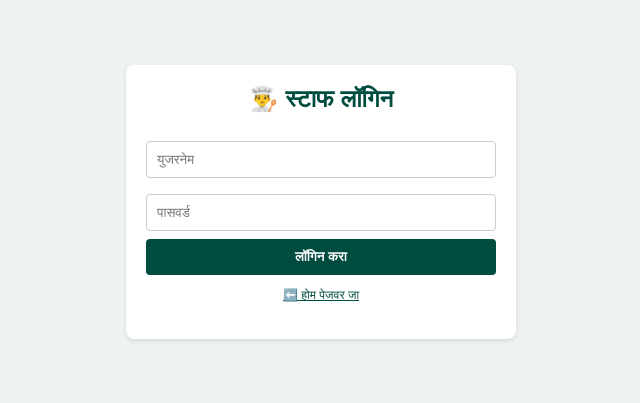
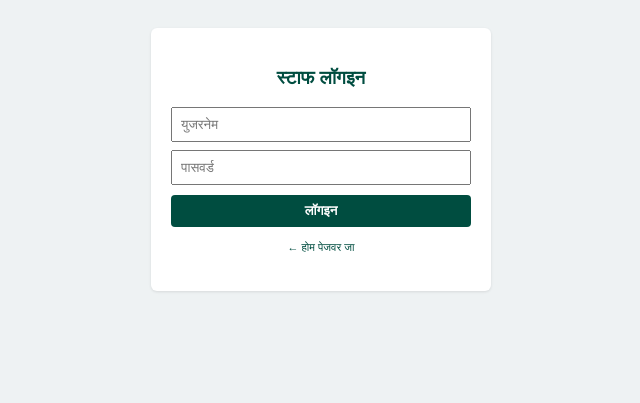
Before and after one commit to naturalkulfi1/south-pole-Natural-kulfi, a Flask app: page /staff/login in a window 1280 px wide. Shown: the top 403 px of the page, without its empty margins (319-959 px from the left). Run offline with Flask 3, Linux system fonts and the light colour scheme.

Commit message:
Update staff_login.html

```diff
--- a/templates/staff_login.html
+++ b/templates/staff_login.html
@@ -1,28 +1,16 @@
 <!DOCTYPE html>
 <html lang="mr">
-<head>
-    <meta charset="UTF-8">
-    <meta name="viewport" content="width=device-width, initial-scale=1.0">
-    <title>Staff Login - South Pole</title>
-    <style>
-        body { font-family: sans-serif; background: #eef2f3; margin: 0; padding: 15px; }
-        .box { background: white; max-width: 350px; margin: 50px auto; padding: 20px; border-radius: 8px; box-shadow: 0 2px 5px rgba(0,0,0,0.1); }
-        h2 { color: #004d40; text-align: center; margin-top: 0; }
-        input { width: 100%; padding: 10px; margin: 8px 0; border: 1px solid #ccc; border-radius: 4px; box-sizing: border-box; }
-        button { background: #004d40; color: white; border: none; padding: 10px; width: 100%; border-radius: 4px; font-weight: bold; cursor: pointer; }
-        .error { color: red; font-size: 12px; text-align: center; }
-    </style>
-</head>
-<body>
-    <div class="box">
-        <h2>👨‍🍳 स्टाफ लॉगिन</h2>
-        {% if error %}<p class="error">{{ error }}</p>{% endif %}
+<head><meta charset="UTF-8"><title>Staff Login</title></head>
+<body style="font-family:sans-serif; background:#eef2f3; padding:20px; text-align:center;">
+    <div style="background:white; max-width:300px; margin:auto; padding:20px; border-radius:6px; box-shadow:0 1px 3px rgba(0,0,0,0.1);">
+        <h3 style="color:#004d40;">स्टाफ लॉगइन</h3>
+        {% if error %}<p style="color:red; font-size:11px;">{{ error }}</p>{% endif %}
         <form method="POST">
-            <input type="text" name="username" placeholder="युजरनेम" required>
-            <input type="password" name="password" placeholder="पासवर्ड" required>
-            <button type="submit">लॉगिन करा</button>
+            <input type="text" name="username" placeholder="युजरनेम" required style="width:100%; padding:8px; margin-bottom:8px; box-sizing:border-box;">
+            <input type="password" name="password" placeholder="पासवर्ड" required style="width:100%; padding:8px; margin-bottom:10px; box-sizing:border-box;">
+            <button type="submit" style="background:#004d40; color:white; border:none; padding:8px 12px; width:100%; font-weight:bold; border-radius:4px;">लॉगइन</button>
         </form>
-        <p style="text-align: center; margin-top: 10px;"><a href="/" style="font-size: 12px; color: #004d40;">⬅️ होम पेजवर जा</a></p>
+        <p style="margin-top:10px;"><a href="/" style="font-size:11px; text-decoration:none; color:#004d40;">← होम पेजवर जा</a></p>
     </div>
 </body>
 </html>
```
